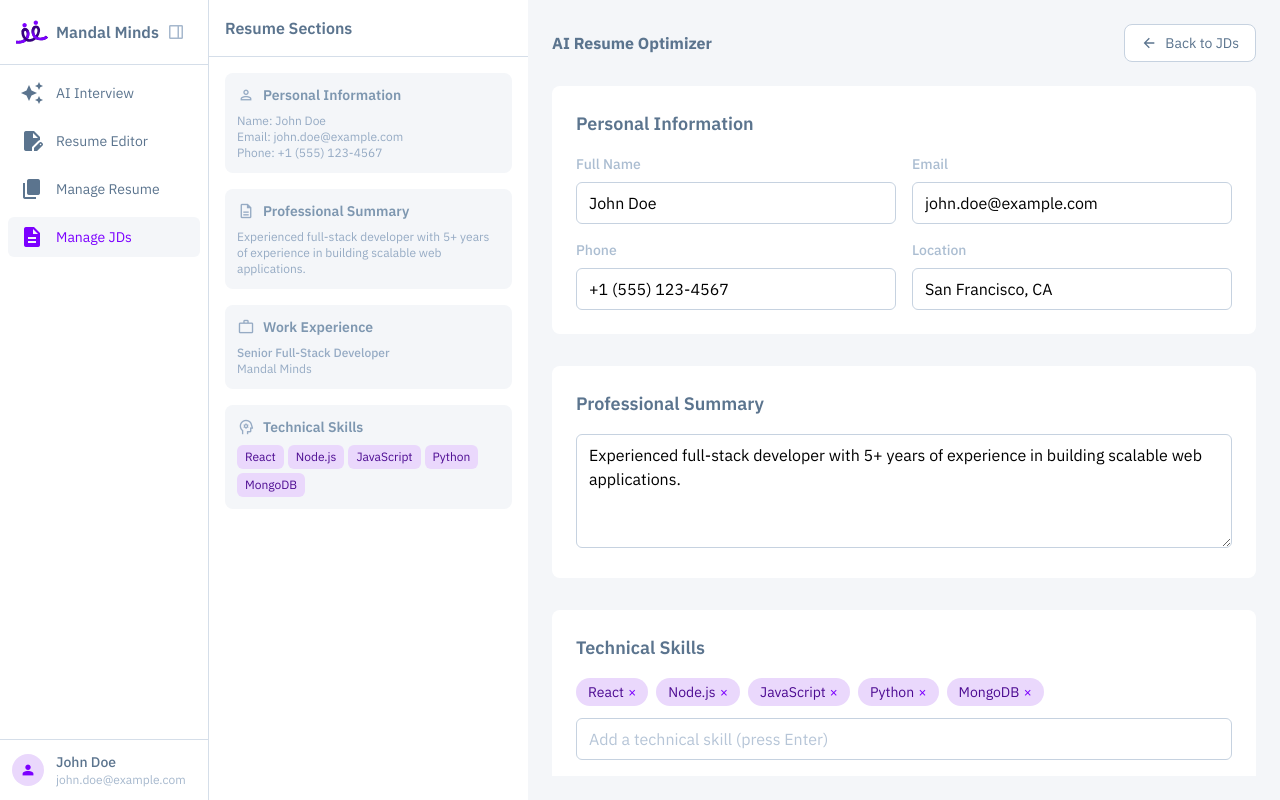
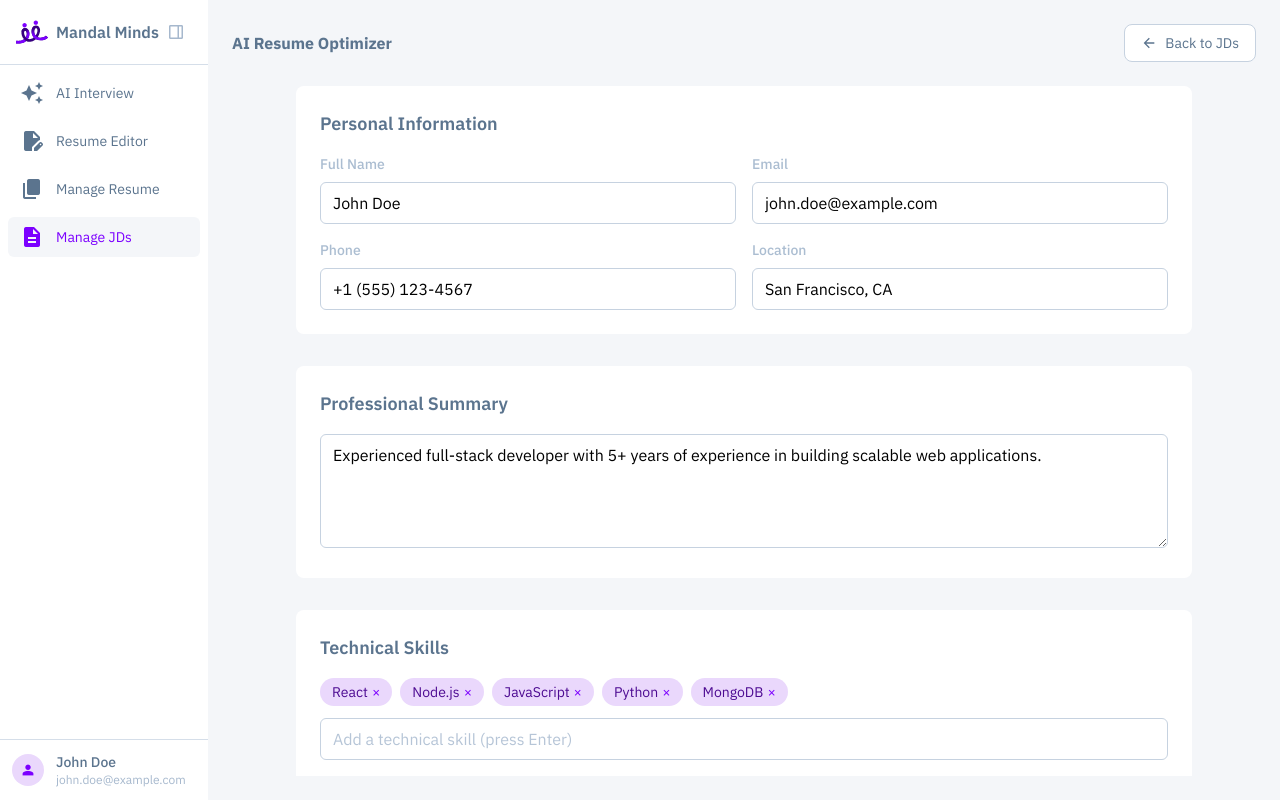
Before and after one commit to Ajaymanath6/-mandal-minds-interview-platform, a React (Vite) app in the folder app/: page /ai-resume in a window 1280 px wide. Built offline with nearby package versions, Linux system fonts and the light colour scheme.

Commit message:
fix: Remove second sidebar from AI Resume page
- Removed the Resume Sections sidebar from AI Resume page
- Now AI Resume page has only first sidebar + main content area
- Clean layout with just the resume editing form
- Matches user's request to remove duplicate content display

```diff
--- a/app/src/components/AIResume.jsx
+++ b/app/src/components/AIResume.jsx
@@ -1,9 +1,6 @@
 import { useState, useEffect } from "react";
 import { useNavigate, useLocation } from "react-router-dom";
-import {
-  RiSparklingFill,
-  RiArrowLeftLine,
-} from "@remixicon/react";
+import { RiSparklingFill, RiArrowLeftLine } from "@remixicon/react";
 import logoSvg from "../assets/logo.svg";
 import "material-symbols/outlined.css";
 
@@ -30,9 +27,10 @@ export default function AIResume() {
       phone: "+1 (555) 123-4567",
       location: "San Francisco, CA",
       linkedin: "",
-      portfolio: ""
+      portfolio: "",
     },
-    summary: "Experienced full-stack developer with 5+ years of experience in building scalable web applications.",
+    summary:
+      "Experienced full-stack developer with 5+ years of experience in building scalable web applications.",
     experience: [
       {
         id: 1,
@@ -41,8 +39,9 @@ export default function AIResume() {
         startDate: "2021-01",
         endDate: "",
         current: true,
-        description: "Led development of scalable web applications using React and Node.js. Collaborated with cross-functional teams to deliver high-quality features."
-      }
+        description:
+          "Led development of scalable web applications using React and Node.js. Collaborated with cross-functional teams to deliver high-quality features.",
+      },
     ],
     education: [
       {
@@ -50,13 +49,13 @@ export default function AIResume() {
         degree: "Bachelor of Computer Science",
         school: "University of California",
         graduationYear: "2019",
-        gpa: "3.8"
-      }
+        gpa: "3.8",
+      },
     ],
     skills: {
       technical: ["React", "Node.js", "JavaScript", "Python", "MongoDB"],
-      soft: ["Leadership", "Communication", "Problem Solving"]
-    }
+      soft: ["Leadership", "Communication", "Problem Solving"],
+    },
   });
 
   const [matchedJD, setMatchedJD] = useState(null);
@@ -269,93 +268,15 @@ export default function AIResume() {
           </div>
         </div>
 
-        {/* Second Sidebar - Resume Sections */}
-        <div className="w-80 bg-white border-l border-gray-200 flex-shrink-0 h-full">
-          <div className="flex flex-col h-full">
-            {/* Header */}
-            <div className="p-4 border-b border-gray-200">
-              <h2 className="text-base font-semibold text-gray-900">Resume Sections</h2>
-            </div>
-
-            {/* Resume Sections */}
-            <div className="flex-1 overflow-y-auto p-4">
-              <div className="space-y-4">
-                {/* Personal Information Section */}
-                <div className="p-3 bg-gray-50 rounded-lg">
-                  <div className="flex items-center gap-2 mb-2">
-                    <span className="material-symbols-outlined text-gray-600" style={{ fontSize: 18 }}>
-                      person
-                    </span>
-                    <h3 className="text-sm font-semibold text-gray-800">Personal Information</h3>
-                  </div>
-                  <div className="text-xs text-gray-600">
-                    <p>Name: {resumeData.personalInfo.fullName}</p>
-                    <p>Email: {resumeData.personalInfo.email}</p>
-                    <p>Phone: {resumeData.personalInfo.phone}</p>
-                  </div>
-                </div>
-
-                {/* Professional Summary Section */}
-                <div className="p-3 bg-gray-50 rounded-lg">
-                  <div className="flex items-center gap-2 mb-2">
-                    <span className="material-symbols-outlined text-gray-600" style={{ fontSize: 18 }}>
-                      description
-                    </span>
-                    <h3 className="text-sm font-semibold text-gray-800">Professional Summary</h3>
-                  </div>
-                  <div className="text-xs text-gray-600">
-                    <p className="line-clamp-3">{resumeData.summary}</p>
-                  </div>
-                </div>
-
-                {/* Work Experience Section */}
-                <div className="p-3 bg-gray-50 rounded-lg">
-                  <div className="flex items-center gap-2 mb-2">
-                    <span className="material-symbols-outlined text-gray-600" style={{ fontSize: 18 }}>
-                      work
-                    </span>
-                    <h3 className="text-sm font-semibold text-gray-800">Work Experience</h3>
-                  </div>
-                  <div className="space-y-2">
-                    {resumeData.experience.map((exp) => (
-                      <div key={exp.id} className="text-xs text-gray-600">
-                        <p className="font-medium">{exp.jobTitle}</p>
-                        <p>{exp.company}</p>
-                      </div>
-                    ))}
-                  </div>
-                </div>
-
-                {/* Technical Skills Section */}
-                <div className="p-3 bg-gray-50 rounded-lg">
-                  <div className="flex items-center gap-2 mb-2">
-                    <span className="material-symbols-outlined text-gray-600" style={{ fontSize: 18 }}>
-                      psychology
-                    </span>
-                    <h3 className="text-sm font-semibold text-gray-800">Technical Skills</h3>
-                  </div>
-                  <div className="flex flex-wrap gap-1">
-                    {resumeData.skills.technical.map((skill, index) => (
-                      <span
-                        key={index}
-                        className="px-2 py-1 bg-purple-100 text-purple-800 text-xs rounded-md"
-                      >
-                        {skill}
-                      </span>
-                    ))}
-                  </div>
-                </div>
-              </div>
-            </div>
-          </div>
-        </div>
 
         {/* Main Content */}
         <div className="flex-1 flex flex-col overflow-hidden px-6 py-6">
           {/* Page Title */}
           <div className="mb-6">
             <div className="flex items-center justify-between">
-              <h1 className="text-base font-bold text-gray-900">AI Resume Optimizer</h1>
+              <h1 className="text-base font-bold text-gray-900">
+                AI Resume Optimizer
+              </h1>
               <button
                 onClick={() => navigate("/manage-jds")}
                 className="flex items-center gap-2 px-4 py-2 bg-white border border-gray-300 text-gray-900 rounded-lg hover:bg-gray-50 transition-colors text-sm"
@@ -371,53 +292,83 @@ export default function AIResume() {
             <div className="max-w-4xl mx-auto space-y-8">
               {/* Personal Information */}
               <div className="bg-white rounded-lg p-6">
-                <h2 className="text-lg font-semibold text-gray-900 mb-4">Personal Information</h2>
+                <h2 className="text-lg font-semibold text-gray-900 mb-4">
+                  Personal Information
+                </h2>
                 <div className="grid grid-cols-1 md:grid-cols-2 gap-4">
                   <div>
-                    <label className="block text-sm font-medium text-gray-700 mb-2">Full Name</label>
+                    <label className="block text-sm font-medium text-gray-700 mb-2">
+                      Full Name
+                    </label>
                     <input
                       type="text"
                       value={resumeData.personalInfo.fullName}
-                      onChange={(e) => setResumeData(prev => ({
-                        ...prev,
-                        personalInfo: { ...prev.personalInfo, fullName: e.target.value }
-                      }))}
+                      onChange={(e) =>
+                        setResumeData((prev) => ({
+                          ...prev,
+                          personalInfo: {
+                            ...prev.personalInfo,
+                            fullName: e.target.value,
+                          },
+                        }))
+                      }
                       className="w-full px-3 py-2 border border-gray-300 rounded-md focus:outline-none focus:ring-2 focus:ring-purple-500"
                     />
                   </div>
                   <div>
-                    <label className="block text-sm font-medium text-gray-700 mb-2">Email</label>
+                    <label className="block text-sm font-medium text-gray-700 mb-2">
+                      Email
+                    </label>
                     <input
                       type="email"
                       value={resumeData.personalInfo.email}
-                      onChange={(e) => setResumeData(prev => ({
-                        ...prev,
-                        personalInfo: { ...prev.personalInfo, email: e.target.value }
-                      }))}
+                      onChange={(e) =>
+                        setResumeData((prev) => ({
+                          ...prev,
+                          personalInfo: {
+                            ...prev.personalInfo,
+                            email: e.target.value,
+                          },
+                        }))
+                      }
                       className="w-full px-3 py-2 border border-gray-300 rounded-md focus:outline-none focus:ring-2 focus:ring-purple-500"
                     />
                   </div>
                   <div>
-                    <label className="block text-sm font-medium text-gray-700 mb-2">Phone</label>
+                    <label className="block text-sm font-medium text-gray-700 mb-2">
+                      Phone
+                    </label>
                     <input
                       type="tel"
                       value={resumeData.personalInfo.phone}
-                      onChange={(e) => setResumeData(prev => ({
-                        ...prev,
-                        personalInfo: { ...prev.personalInfo, phone: e.target.value }
-                      }))}
+                      onChange={(e) =>
+                        setResumeData((prev) => ({
+                          ...prev,
+                          personalInfo: {
+                            ...prev.personalInfo,
+                            phone: e.target.value,
+                          },
+                        }))
+                      }
                       className="w-full px-3 py-2 border border-gray-300 rounded-md focus:outline-none focus:ring-2 focus:ring-purple-500"
                     />
                   </div>
                   <div>
-                    <label className="block text-sm font-medium text-gray-700 mb-2">Location</label>
+                    <label className="block text-sm font-medium text-gray-700 mb-2">
+                      Location
+                    </label>
                     <input
                       type="text"
                       value={resumeData.personalInfo.location}
-                      onChange={(e) => setResumeData(prev => ({
-                        ...prev,
-                        personalInfo: { ...prev.personalInfo, location: e.target.value }
-                      }))}
+                      onChange={(e) =>
+                        setResumeData((prev) => ({
+                          ...prev,
+                          personalInfo: {
+                            ...prev.personalInfo,
+                            location: e.target.value,
+                          },
+                        }))
+                      }
                       className="w-full px-3 py-2 border border-gray-300 rounded-md focus:outline-none focus:ring-2 focus:ring-purple-500"
                     />
                   </div>
@@ -426,11 +377,18 @@ export default function AIResume() {
 
               {/* Professional Summary */}
               <div className="bg-white rounded-lg p-6">
-                <h2 className="text-lg font-semibold text-gray-900 mb-4">Professional Summary</h2>
+                <h2 className="text-lg font-semibold text-gray-900 mb-4">
+                  Professional Summary
+                </h2>
                 <textarea
                   rows={4}
                   value={resumeData.summary}
-                  onChange={(e) => setResumeData(prev => ({ ...prev, summary: e.target.value }))}
+                  onChange={(e) =>
+                    setResumeData((prev) => ({
+                      ...prev,
+                      summary: e.target.value,
+                    }))
+                  }
                   className="w-full px-3 py-2 border border-gray-300 rounded-md focus:outline-none focus:ring-2 focus:ring-purple-500"
                   placeholder="Write a compelling summary of your professional background..."
                 />
@@ -438,7 +396,9 @@ export default function AIResume() {
 
               {/* Technical Skills */}
               <div className="bg-white rounded-lg p-6">
-                <h2 className="text-lg font-semibold text-gray-900 mb-4">Technical Skills</h2>
+                <h2 className="text-lg font-semibold text-gray-900 mb-4">
+                  Technical Skills
+                </h2>
                 <div className="space-y-3">
                   <div className="flex flex-wrap gap-2">
                     {resumeData.skills.technical.map((skill, index) => (
@@ -449,12 +409,14 @@ export default function AIResume() {
                         {skill}
                         <button
                           onClick={() => {
-                            setResumeData(prev => ({
+                            setResumeData((prev) => ({
                               ...prev,
                               skills: {
                                 ...prev.skills,
-                                technical: prev.skills.technical.filter((_, i) => i !== index)
-                              }
+                                technical: prev.skills.technical.filter(
+                                  (_, i) => i !== index
+                                ),
+                              },
                             }));
                           }}
                           className="text-purple-600 hover:text-purple-800"
@@ -469,15 +431,18 @@ export default function AIResume() {
                     placeholder="Add a technical skill (press Enter)"
                     className="w-full px-3 py-2 border border-gray-300 rounded-md focus:outline-none focus:ring-2 focus:ring-purple-500"
                     onKeyPress={(e) => {
-                      if (e.key === 'Enter' && e.target.value.trim()) {
-                        setResumeData(prev => ({
+                      if (e.key === "Enter" && e.target.value.trim()) {
+                        setResumeData((prev) => ({
                           ...prev,
                           skills: {
                             ...prev.skills,
-                            technical: [...prev.skills.technical, e.target.value.trim()]
-                          }
+                            technical: [
+                              ...prev.skills.technical,
+                              e.target.value.trim(),
+                            ],
+                          },
                         }));
-                        e.target.value = '';
+                        e.target.value = "";
                       }
                     }}
                   />
@@ -486,46 +451,66 @@ export default function AIResume() {
 
               {/* Work Experience */}
               <div className="bg-white rounded-lg p-6">
-                <h2 className="text-lg font-semibold text-gray-900 mb-4">Work Experience</h2>
+                <h2 className="text-lg font-semibold text-gray-900 mb-4">
+                  Work Experience
+                </h2>
                 {resumeData.experience.map((exp, index) => (
-                  <div key={exp.id} className="space-y-4 pb-6 border-b border-gray-200 last:border-b-0">
+                  <div
+                    key={exp.id}
+                    className="space-y-4 pb-6 border-b border-gray-200 last:border-b-0"
+                  >
                     <div className="grid grid-cols-1 md:grid-cols-2 gap-4">
                       <div>
-                        <label className="block text-sm font-medium text-gray-700 mb-2">Job Title</label>
+                        <label className="block text-sm font-medium text-gray-700 mb-2">
+                          Job Title
+                        </label>
                         <input
                           type="text"
                           value={exp.jobTitle}
                           onChange={(e) => {
                             const newExp = [...resumeData.experience];
                             newExp[index].jobTitle = e.target.value;
-                            setResumeData(prev => ({ ...prev, experience: newExp }));
+                            setResumeData((prev) => ({
+                              ...prev,
+                              experience: newExp,
+                            }));
                           }}
                           className="w-full px-3 py-2 border border-gray-300 rounded-md focus:outline-none focus:ring-2 focus:ring-purple-500"
                         />
                       </div>
                       <div>
-                        <label className="block text-sm font-medium text-gray-700 mb-2">Company</label>
+                        <label className="block text-sm font-medium text-gray-700 mb-2">
+                          Company
+                        </label>
                         <input
                           type="text"
                           value={exp.company}
                           onChange={(e) => {
                             const newExp = [...resumeData.experience];
                             newExp[index].company = e.target.value;
-                            setResumeData(prev => ({ ...prev, experience: newExp }));
+                            setResumeData((prev) => ({
+                              ...prev,
+                              experience: newExp,
+                            }));
                           }}
                           className="w-full px-3 py-2 border border-gray-300 rounded-md focus:outline-none focus:ring-2 focus:ring-purple-500"
                         />
                       </div>
                     </div>
                     <div>
-                      <label className="block text-sm font-medium text-gray-700 mb-2">Description</label>
+                      <label className="block text-sm font-medium text-gray-700 mb-2">
+                        Description
+                      </label>
                       <textarea
                         rows={3}
                         value={exp.description}
                         onChange={(e) => {
                           const newExp = [...resumeData.experience];
                           newExp[index].description = e.target.value;
-                          setResumeData(prev => ({ ...prev, experience: newExp }));
+                          setResumeData((prev) => ({
+                            ...prev,
+                            experience: newExp,
+                          }));
                         }}
                         className="w-full px-3 py-2 border border-gray-300 rounded-md focus:outline-none focus:ring-2 focus:ring-purple-500"
                         placeholder="Describe your responsibilities and achievements..."
```
